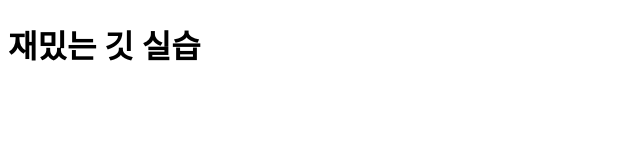
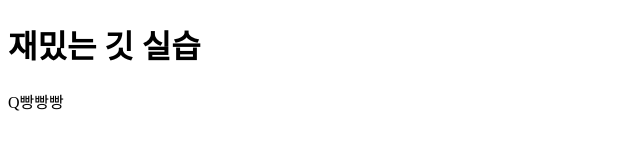
Before and after one commit to 2026-08-26/Project404, a plain HTML site: page index.html in a window 1280 px wide. Shown: the full height of the page, 0-640 px from the left. Drawn offline with Linux system fonts and the light colour scheme.

Commit message:
두번재 커밋

```diff
--- a/index.html
+++ b/index.html
@@ -7,5 +7,6 @@
 </head>
 <body>
     <h1>재밌는 깃 실습</h1>
+    Q빵빵빵
 </body>
 </html>
```
